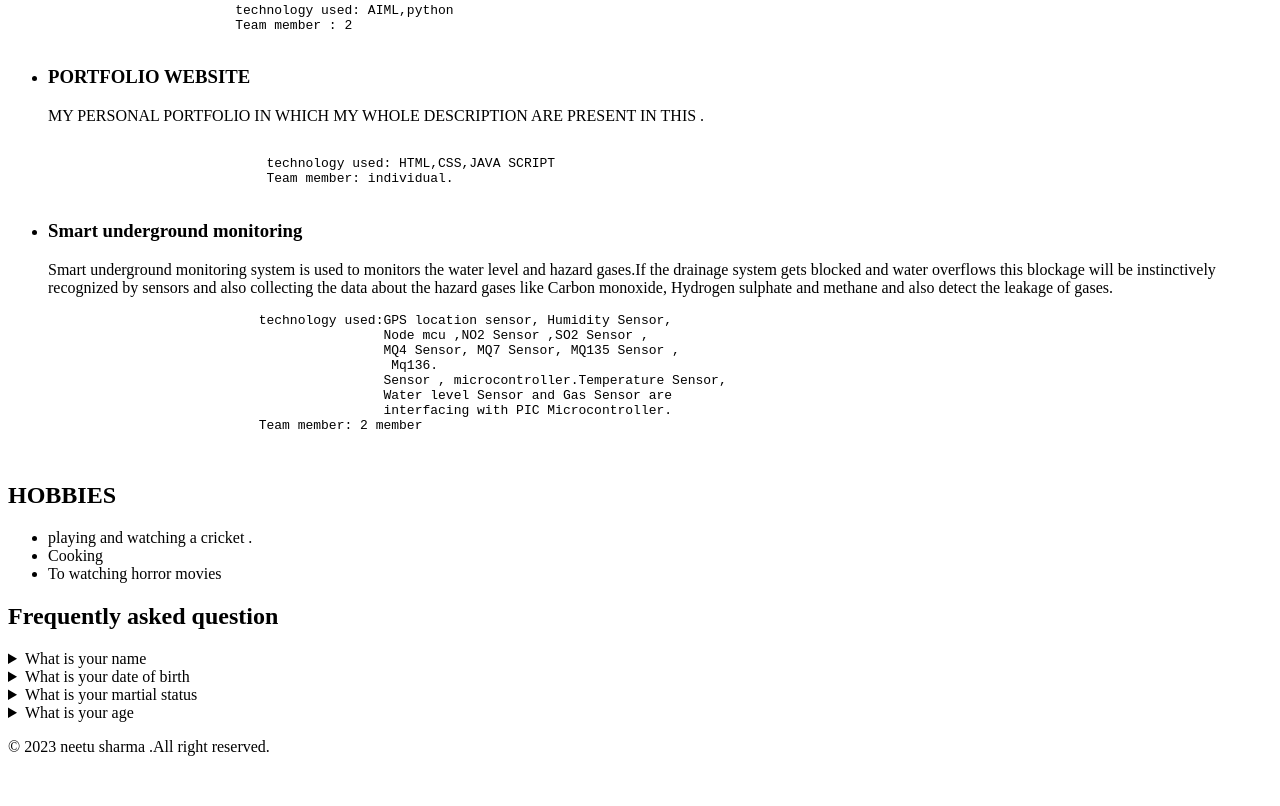
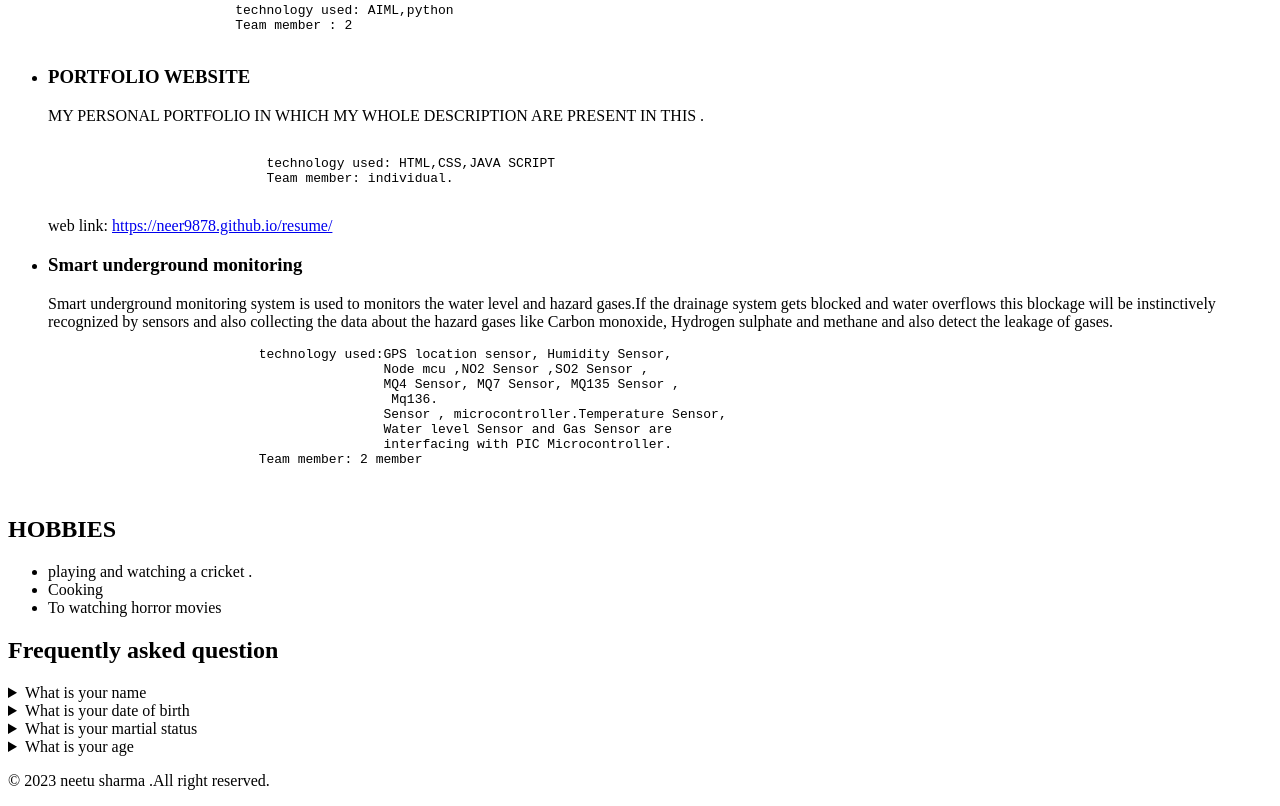
Before and after one commit to neer9878/resume, a plain HTML site: page index.html in a window 1280 px wide. Shown: the part 1385-2191 px from the top of the page. Before the commit the page ends 2157 px from the top, so only its background shows below. Drawn offline with Linux system fonts and the light colour scheme.

Commit message:
Update index.html

```diff
--- a/index.html
+++ b/index.html
@@ -134,6 +134,7 @@
                             technology used: HTML,CSS,JAVA SCRIPT
                             Team member: individual.
                      </pre>
+                    <p>web link: <a href="https://neer9878.github.io/resume/">https://neer9878.github.io/resume/</a></p>
 
                 </li>
 
```
